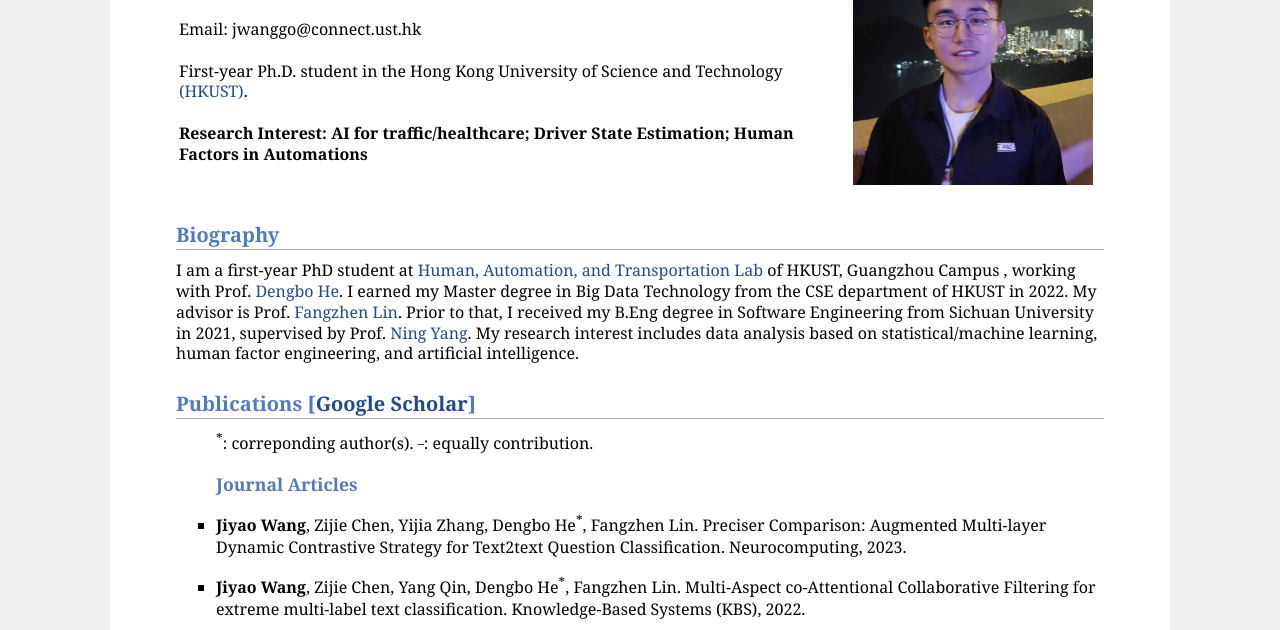
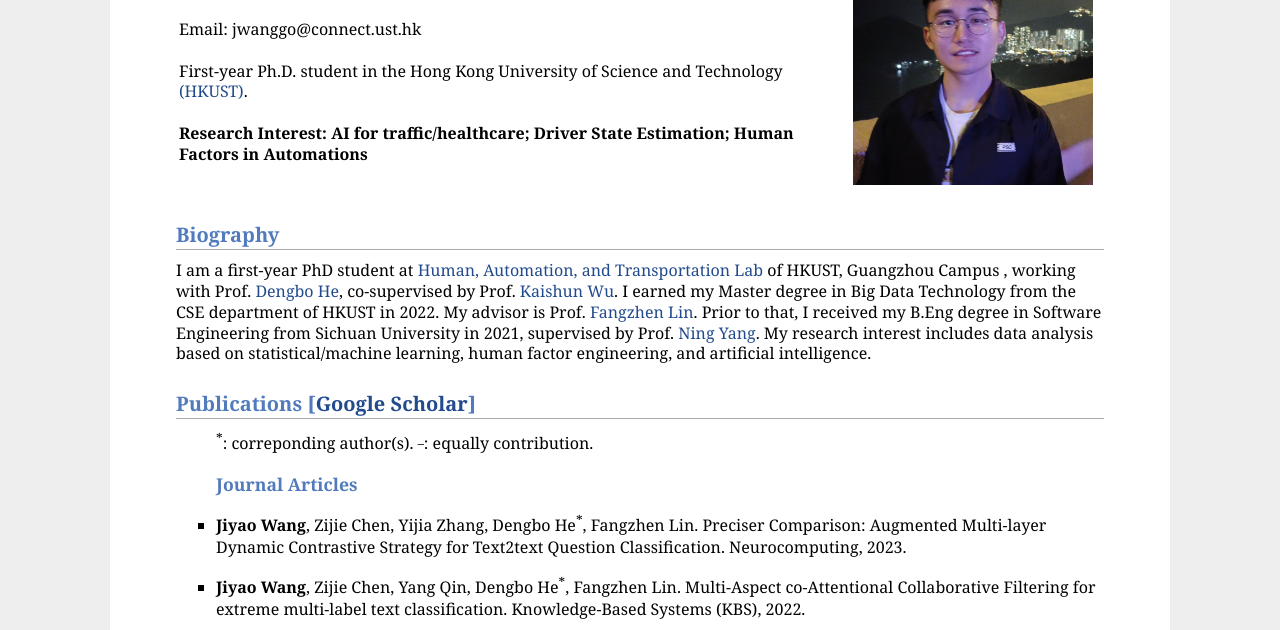
Before and after one commit to WJULYW/WJULYW.github.io, a plain HTML site: page index.html in a window 1280 px wide. Shown: the part 147-777 px from the top of the page. Drawn offline with Linux system fonts and the light colour scheme.

Commit message:
Update index.html

```diff
--- a/index.html
+++ b/index.html
@@ -63,7 +63,7 @@ First-year Ph.D. student in the Hong Kong University of Science and Technology <
 <h2>Biography</h2>
 <p>
 I am a first-year PhD student at <a href="https://personal.hkust-gz.edu.cn/hedengbo/">Human, Automation, and Transportation Lab</a> of HKUST, Guangzhou Campus
-, working with Prof. <a href="https://facultyprofiles.hkust-gz.edu.cn/faculty-personal-page?id=772">Dengbo He</a>. I earned my Master degree in Big Data Technology from the CSE department of HKUST in 2022. My advisor is Prof. <a href="https://cse.hkust.edu.hk/admin/people/faculty/profile/flin">Fangzhen Lin</a>.
+, working with Prof. <a href="https://facultyprofiles.hkust-gz.edu.cn/faculty-personal-page?id=772">Dengbo He</a>, co-supervised by Prof. <a href="https://www.kaishunwu.com/index.html">Kaishun Wu</a>. I earned my Master degree in Big Data Technology from the CSE department of HKUST in 2022. My advisor is Prof. <a href="https://cse.hkust.edu.hk/admin/people/faculty/profile/flin">Fangzhen Lin</a>.
 Prior to that, I received my B.Eng degree in Software Engineering from Sichuan University in 2021, supervised by Prof. <a href="http://yneversky.sinaapp.com/">Ning Yang</a>. My research interest includes data analysis based on statistical/machine learning, human factor engineering, and artificial intelligence. </span><br>
 </p>
 
```
